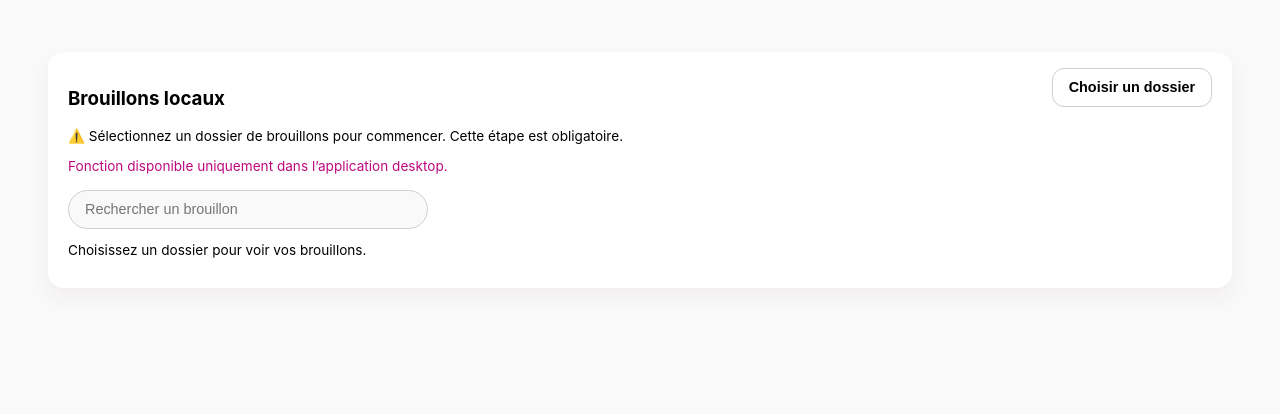
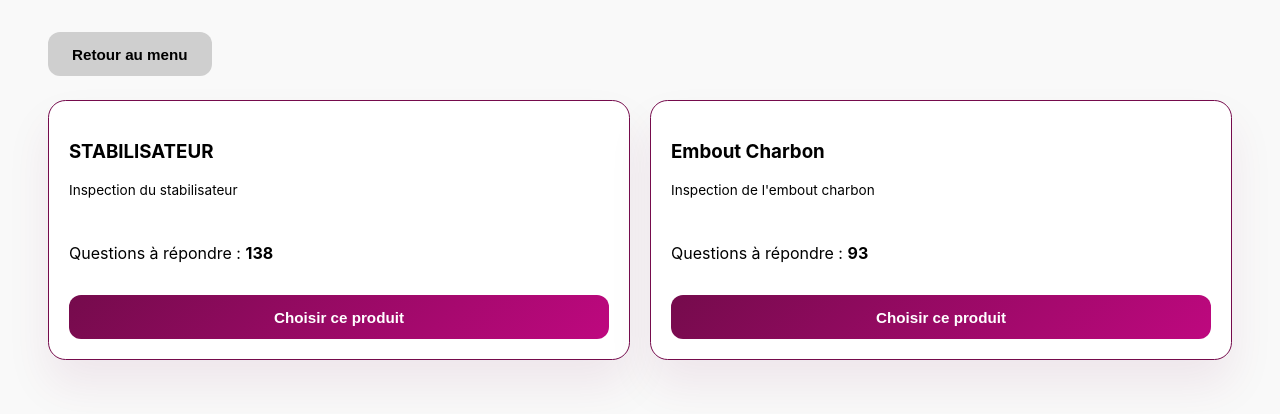
Before and after one commit to Drazib-Potion/RapportInspection, a React (Create React App) app in the folder fives-rapport-inspection/: page /form in a window 1280 px wide. Shown: the top 414 px of the page. Built offline with nearby package versions, Linux system fonts and the light colour scheme; the HTML template or start-up script is replaced by a standard one.

Commit message:
refacto WIP

```diff
--- a/fives-rapport-inspection/package.json
+++ b/fives-rapport-inspection/package.json
@@ -12,8 +12,10 @@
     "@types/node": "^16.18.126",
     "@types/react": "^19.2.7",
     "@types/react-dom": "^19.2.3",
+    "@types/react-router-dom": "^5.3.3",
     "react": "^19.2.0",
     "react-dom": "^19.2.0",
+    "react-router-dom": "^7.9.6",
     "react-scripts": "5.0.1",
     "typescript": "^4.9.5",
     "web-vitals": "^2.1.4",
--- a/fives-rapport-inspection/src/App.css
+++ b/fives-rapport-inspection/src/App.css
@@ -81,7 +81,8 @@
 }
 
 .primary-btn:disabled,
-.secondary-btn:disabled {
+.secondary-btn:disabled,
+.ghost-btn:disabled {
   opacity: 0.6;
   cursor: not-allowed;
   box-shadow: none;
--- a/fives-rapport-inspection/src/App.tsx
+++ b/fives-rapport-inspection/src/App.tsx
@@ -1,12 +1,11 @@
 import React, { useCallback, useEffect, useState } from 'react';
+import { BrowserRouter, Routes, Route, useNavigate, useParams } from 'react-router-dom';
 import './App.css';
-import DraftSelection from './pages/DraftSelection';
+import MainMenu from './pages/MainMenu';
+import ProductSelection from './pages/ProductSelection';
 import FormEdit from './pages/FormEdit';
 import { generateProductId, PRODUCT_CATALOG } from './utils/productData';
 import type {
-  Step,
-  View,
-  ProductQuestion,
   ProductDefinition,
   CompletedEntry,
   DraftSummary,
@@ -32,9 +31,8 @@ declare global {
   }
 }
 
-function App() {
-  const [view, setView] = useState<View>('draftSelection');
-  const [step, setStep] = useState<Step>('productSelection');
+function AppContent() {
+  const navigate = useNavigate();
   const [affaireName, setAffaireName] = useState('');
   const [selectedProductId, setSelectedProductId] = useState<string | null>(null);
   const [currentAnswers, setCurrentAnswers] = useState<Record<string, string>>({});
@@ -95,20 +93,19 @@ function App() {
 
   const handleStartInspection = () => {
     if (!trimmedAffaire) {
-      setStatusMessage('Saisissez d’abord le nom de l’affaire pour démarrer le rapport.');
+      setStatusMessage("Saisissez d'abord le nom de l'affaire pour démarrer le rapport.");
       return;
     }
     resetFormState();
-    setStep('productSelection');
-    setView('form');
-    setStatusMessage('Choisissez un produit pour l’inspection.');
+    navigate('/form');
+    setStatusMessage("Choisissez un produit pour l'inspection.");
   };
 
   const handleSelectProduct = (product: ProductDefinition) => {
     setSelectedProductId(product.id);
     setCurrentAnswers(createQuestionDefaults(product));
     setActiveEntryIndex(null);
-    setStep('productForm');
+    navigate(`/form/${product.id}`);
     setStatusMessage(`Questionnaire dédié à ${product.name}.`);
   };
 
@@ -166,7 +163,7 @@ function App() {
     setSelectedProductId(entry.product.id);
     setCurrentAnswers({ ...entry.answers });
     setActiveEntryIndex(index);
-    setStep('productForm');
+    navigate(`/form/${entry.product.id}`);
     setStatusMessage(`Modification de ${entry.product.name}.`);
   };
 
@@ -174,13 +171,11 @@ function App() {
     setCompletedEntries((prev) => prev.filter((_, idx) => idx !== index));
     resetFormState();
     setStatusMessage('Produit supprimé du brouillon.');
-    setStep('productSelection');
-    setView('draftSelection');
+    navigate('/');
   };
 
   const handleEditEntryFromDrafts = (index: number) => {
     handleEditEntry(index);
-    setView('form');
   };
 
   const handleLoadDraft = async (draftId: string) => {
@@ -199,8 +194,7 @@ function App() {
       setAffaireName(loadedAffaireName);
       setCompletedEntries(Array.isArray(data.entries) ? data.entries : []);
       resetFormState();
-      setStep('productSelection');
-      setView('draftSelection');
+      navigate('/');
       setStatusMessage(`Brouillon « ${draftName} » chargé.`);
     } catch (error) {
       console.error('Erreur lors du chargement du brouillon', error);
@@ -271,17 +265,17 @@ function App() {
     setCompletedEntries(nextEntries);
     resetFormState();
 
-    setStep('productSelection');
     if (returnToSelection) {
+      navigate('/form');
       setStatusMessage(
         `${currentProduct.name} ${wasEditing ? 'mis à jour' : 'ajouté'} à ${
-          trimmedAffaire || "l’affaire en cours"
+          trimmedAffaire || "l'affaire en cours"
         }.`
       );
       return;
     }
 
-    setView('draftSelection');
+    navigate('/');
     setStatusMessage(
       wasEditing
         ? `${currentProduct.name} mis à jour. Cliquez sur « Enregistrer le brouillon » pour conserver vos changements.`
@@ -338,8 +332,7 @@ function App() {
       }
 
       await persistDraft(entriesToPersist, trimmedDraftName, false);
-      setStep('productSelection');
-      setView('draftSelection');
+      navigate('/');
       setStatusMessage('Brouillon enregistré avec succès.');
       setDraftNamePrompt(null);
     } catch (error) {
@@ -353,8 +346,7 @@ function App() {
     }
     try {
       await persistDraft(overwritePrompt.entries, overwritePrompt.draftName, true);
-      setStep('productSelection');
-      setView('draftSelection');
+      navigate('/');
       setStatusMessage(`Brouillon « ${overwritePrompt.draftName} » remplacé avec succès.`);
     } catch (error) {
       console.error('Erreur lors du remplacement du brouillon', error);
@@ -380,8 +372,7 @@ function App() {
     }
 
     resetFormState();
-    setStep('productSelection');
-    setView('draftSelection');
+    navigate('/');
   };
 
   const handleRestart = () => {
@@ -389,8 +380,7 @@ function App() {
     setAffaireName('');
     resetFormState();
     setStatusMessage('Nouvelle affaire prête à être saisie.');
-    setStep('productSelection');
-    setView('draftSelection');
+    navigate('/');
   };
 
   const summaryForEntry = (entry: CompletedEntry) => {
@@ -411,15 +401,57 @@ function App() {
     return responses.length > 0 ? responses.join(' · ') : 'Aucune réponse fournie.';
   };
 
+  // Wrapper component pour accéder aux params de route
+  const FormEditWrapper = () => {
+    const { productId } = useParams<{ productId: string }>();
+
+    // Récupérer le produit depuis le catalogue ou le state
+    const productFromUrl = productId ? PRODUCT_CATALOG.find(p => p.id === productId) : null;
+    const productFromState = selectedProduct;
+
+    // Utiliser le produit de l'URL si disponible, sinon celui du state
+    const currentProduct = productFromUrl || productFromState || null;
+
+    // Si le produit de l'URL existe mais n'est pas dans le state, l'initialiser
+    React.useEffect(() => {
+      if (productFromUrl && selectedProductId !== productFromUrl.id) {
+        setSelectedProductId(productFromUrl.id);
+        setCurrentAnswers(createQuestionDefaults(productFromUrl));
+        setActiveEntryIndex(null);
+      }
+    }, [productFromUrl]);
+
+    // Si le produit n'existe pas, rediriger
+    React.useEffect(() => {
+      if (productId && !currentProduct) {
+        navigate('/form');
+      }
+    }, [productId, currentProduct]);
+
+    return (
+      <FormEdit
+        selectedProduct={currentProduct}
+        onReturnToDrafts={handleReturnToMenu}
+        currentAnswers={currentAnswers}
+        onAnswerChange={handleAnswerChange}
+        activeEntryIndex={activeEntryIndex}
+        onDeleteEntry={handleDeleteEntry}
+      />
+    );
+  };
+
   return (
     <div className="app-shell">
-      {view === 'draftSelection' ? (
-        <DraftSelection
+      <Routes>
+        <Route
+          path="/"
+          element={
+            <MainMenu
               affaireName={affaireName}
               onAffaireNameChange={setAffaireName}
               canStart={Boolean(trimmedAffaire && draftsDirectory)}
               startButtonLabel={
-            completedEntries.length > 0 ? 'Ajouter un autre produit' : 'Démarrer l’inspection'
+                completedEntries.length > 0 ? 'Ajouter un autre produit' : "Démarrer l'inspection"
               }
               onStartInspection={handleStartInspection}
               onRestart={handleRestart}
@@ -437,26 +469,23 @@ function App() {
               onLoadDraft={handleLoadDraft}
               onDeleteDraft={handleDeleteDraft}
             />
-      ) : (
-        <FormEdit
-          step={step}
+          }
+        />
+        <Route
+          path="/form"
+          element={
+            <ProductSelection
               products={PRODUCT_CATALOG}
-          selectedProduct={selectedProduct ?? null}
               onSelectProduct={handleSelectProduct}
-          currentAnswers={currentAnswers}
-          onAnswerChange={handleAnswerChange}
-          saveProductAnswers={saveProductAnswers}
-          onSaveDraft={handleSaveDraftClick}
-          activeEntryIndex={activeEntryIndex}
-          completedEntries={completedEntries}
-          onEditEntry={handleEditEntry}
-          onDeleteEntry={handleDeleteEntry}
-          canPersistDrafts={canPersistDrafts}
-          hasPendingEntry={completedEntries.length > 0 || Boolean(selectedProduct)}
-          isSavingDraft={isSavingDraft}
               onReturnToDrafts={handleReturnToMenu}
             />
-      )}
+          }
+        />
+        <Route
+          path="/form/:productId"
+          element={<FormEditWrapper />}
+        />
+      </Routes>
       {draftNamePrompt && (
         <div className="modal-overlay">
           <div className="modal-card">
@@ -526,4 +555,12 @@ function App() {
   );
 }
 
+function App() {
+  return (
+    <BrowserRouter>
+      <AppContent />
+    </BrowserRouter>
+  );
+}
+
 export default App;
--- a/fives-rapport-inspection/src/pages/DraftSelection.tsx
+++ b/fives-rapport-inspection/src/pages/MainMenu.tsx
@@ -1,5 +1,5 @@
 import React from 'react';
-import type { DraftSelectionProps, CompletedEntry } from '../utils/types';
+import type { MainMenuProps, CompletedEntry } from '../utils/types';
 
 // Helper pour obtenir le label d'une question de type choice
 const getChoiceLabel = (entry: CompletedEntry, questionId: string): string | null => {
@@ -36,7 +36,7 @@ const getAvancementColor = (entry: CompletedEntry): { border: string; dot: strin
   }
 };
 
-const DraftSelection: React.FC<DraftSelectionProps> = ({
+const MainMenu: React.FC<MainMenuProps> = ({
   affaireName,
   onAffaireNameChange,
   canStart,
@@ -75,7 +75,7 @@ const DraftSelection: React.FC<DraftSelectionProps> = ({
               : '⚠️ Sélectionnez un dossier de brouillons pour commencer. Cette étape est obligatoire.'}
           </p>
           {!electronAvailable && (
-            <p className="warning-text">Fonction disponible uniquement dans l’application desktop.</p>
+            <p className="warning-text">Fonction disponible uniquement dans l'application desktop.</p>
           )}
         </div>
         <div className="drafts-actions">
@@ -301,4 +301,4 @@ const DraftSelection: React.FC<DraftSelectionProps> = ({
   );
 };
 
-export default DraftSelection;
+export default MainMenu;
--- /dev/null
+++ b/fives-rapport-inspection/src/pages/ProductSelection.tsx
@@ -0,0 +1,60 @@
+import React from 'react';
+import { useNavigate } from 'react-router-dom';
+import type { ProductDefinition } from '../utils/types';
+
+type ProductSelectionProps = {
+  products: ProductDefinition[];
+  onSelectProduct: (product: ProductDefinition) => void;
+  onReturnToDrafts: () => void;
+};
+
+const ProductSelection: React.FC<ProductSelectionProps> = ({
+  products,
+  onSelectProduct,
+  onReturnToDrafts
+}) => {
+  const navigate = useNavigate();
+
+  const handleSelectProduct = (product: ProductDefinition) => {
+    onSelectProduct(product);
+    navigate(`/form/${product.id}`);
+  };
+
+  return (
+    <section>
+      <div className="actions-row" style={{ marginBottom: '1.5rem', justifyContent: 'flex-start' }}>
+        <button className="secondary-btn" onClick={onReturnToDrafts}>
+          Retour au menu
+        </button>
+      </div>
+      <div className="product-grid">
+        {products.map((product) => (
+          <article key={product.id} className="product-card">
+            <div className="product-header">
+              <div>
+                <h3>{product.name}</h3>
+                <p className="muted">{product.description}</p>
+                {product.reference && (
+                  <p className="product-reference">{product.reference}</p>
+                )}
+              </div>
+            </div>
+            <div className="field-group">
+              <p>
+                Questions à répondre : <strong>{
+                  (product.tableQuestions?.length ?? 0) +
+                  (product.normalQuestions?.length ?? 0)
+                }</strong>
+              </p>
+            </div>
+            <button className="primary-btn" onClick={() => handleSelectProduct(product)}>
+              Choisir ce produit
+            </button>
+          </article>
+        ))}
+      </div>
+    </section>
+  );
+};
+
+export default ProductSelection;
```
Also changed, not shown: fives-rapport-inspection/src/pages/FormEdit.tsx (+8 -62 lines), fives-rapport-inspection/src/utils/types.ts (+1 -13 lines), 2 other files (tests, documents, lock files or other folders). Lines whose indentation alone changed are shown as unchanged.
